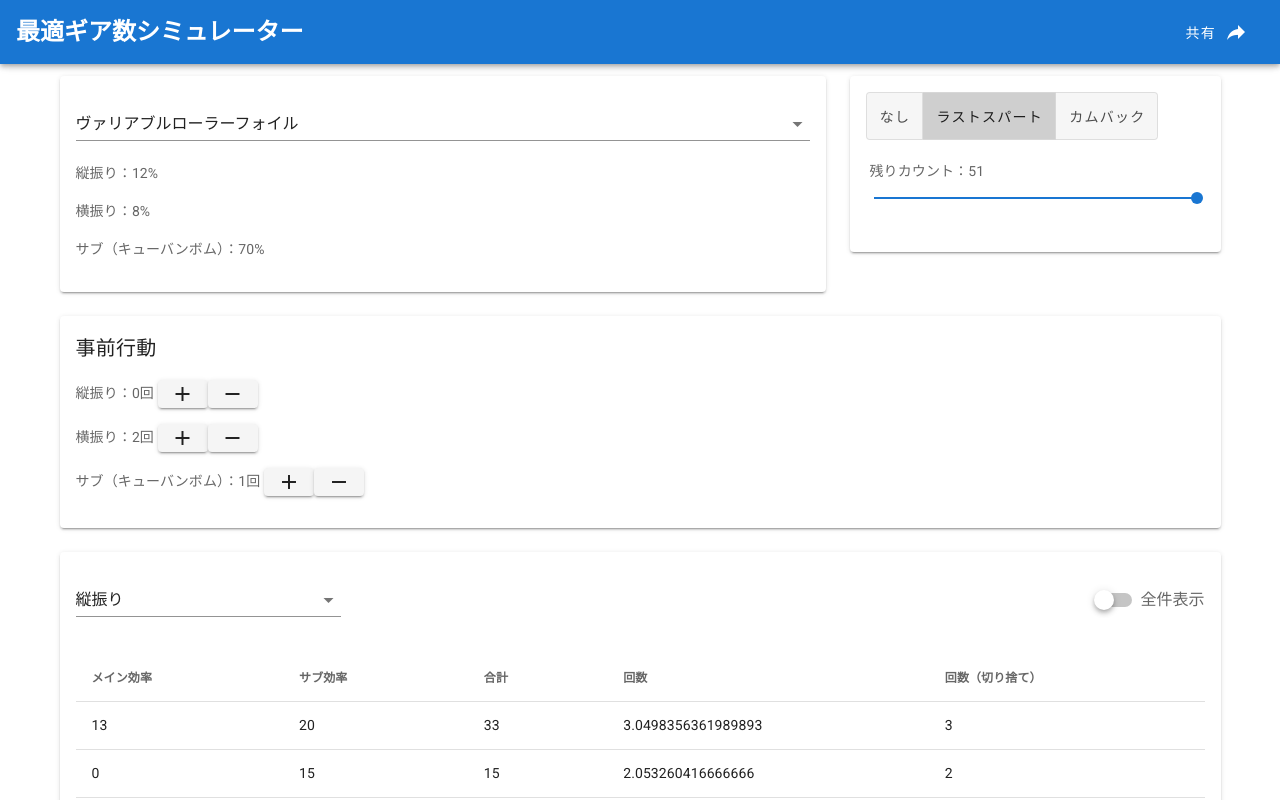
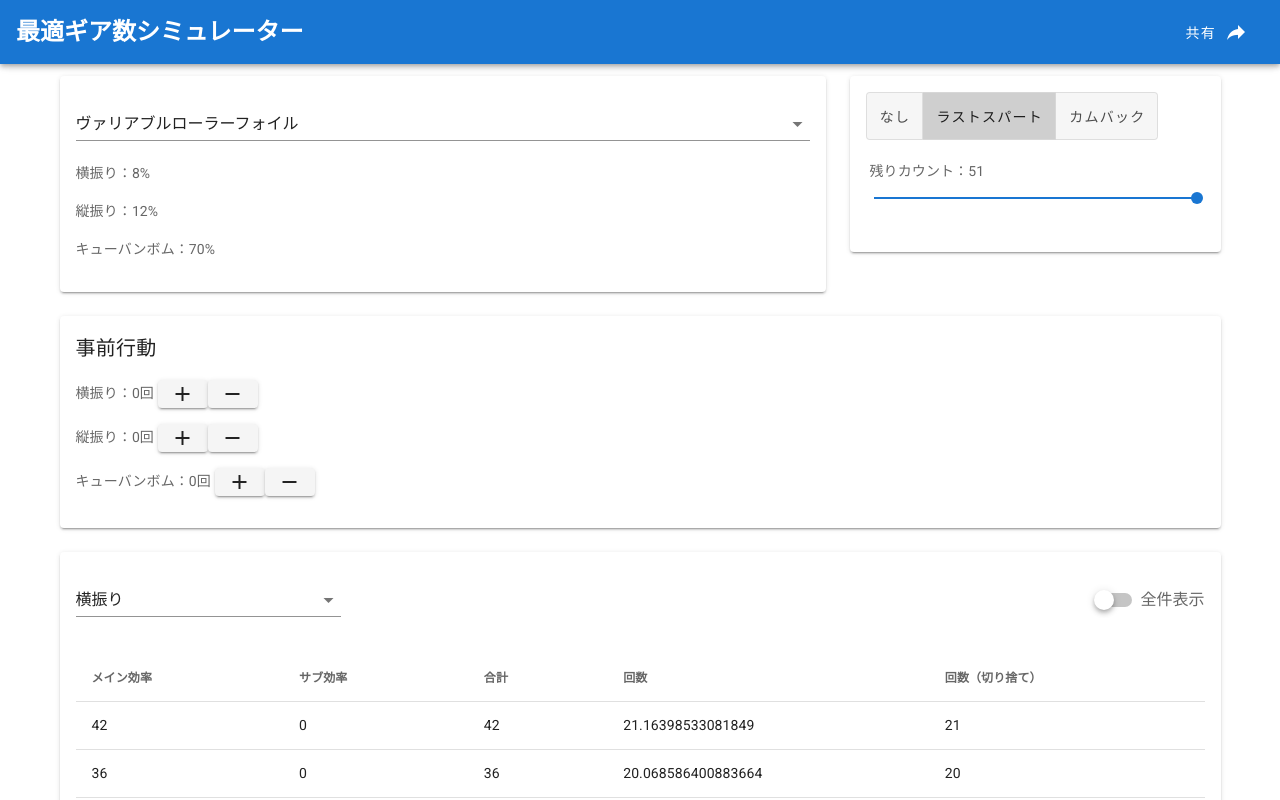
Before and after one commit to nakario/splatoon-best-gear, a Vue app: page / in a window 1280 px wide. Shown: the top 800 px of the page. Built offline with nearby package versions, Linux system fonts and the light colour scheme.

Commit message:
Implement weapon selection

```diff
--- /dev/null
+++ b/src/action.ts
@@ -0,0 +1,43 @@
+import { Powers } from "@/ability";
+import {
+  mainInkGroup,
+  mainInkUsePercentage,
+  subInkGroup,
+  subInkUsePercentage
+} from "@/system";
+
+export interface Action {
+  readonly text: string;
+  count: number;
+  inkUsePercentage(p: Powers, additional: number): number;
+}
+
+class BaseAction<G> {
+  readonly text: string;
+  readonly base: number;
+  readonly group: G;
+  count = 0;
+  constructor(text: string, base: number, group: G) {
+    this.text = text;
+    this.base = base;
+    this.group = group;
+  }
+  increment() {
+    this.count += 1;
+  }
+  decrement() {
+    this.count = Math.max(0, this.count - 1);
+  }
+}
+
+export class MainAction extends BaseAction<mainInkGroup> implements Action {
+  inkUsePercentage(p: Powers, additional: number): number {
+    return mainInkUsePercentage(this.base, p.main + additional, this.group);
+  }
+}
+
+export class SubAction extends BaseAction<subInkGroup> implements Action {
+  inkUsePercentage(p: Powers, additional: number): number {
+    return subInkUsePercentage(this.base, p.sub + additional, this.group);
+  }
+}
--- a/src/components/Table.vue
+++ b/src/components/Table.vue
@@ -4,7 +4,12 @@
       <v-col cols="8">
         <v-card>
           <v-card-text>
-            <v-select v-model="weapon" :items="weapons"></v-select>
+            <v-select
+              v-model="weapon"
+              :items="weapons"
+              return-object
+              v-on:change="resetActions(weapon)"
+            ></v-select>
             <p v-for="action in actions" :key="action.text" class="text-start">
               {{ `${action.text}：${action.base}%` }}
             </p>
@@ -40,10 +45,10 @@
           <v-card-text>
             <p v-for="action in actions" :key="action.text">
               {{ action.text }}：{{ action.count }}回
-              <v-btn small v-on:click="action.count += 1">
+              <v-btn small v-on:click="action.increment()">
                 <v-icon>mdi-plus</v-icon>
               </v-btn>
-              <v-btn small v-on:click="action.count = Math.max(0, action.count - 1)">
+              <v-btn small v-on:click="action.decrement()">
                 <v-icon>mdi-minus</v-icon>
               </v-btn>
             </p>
@@ -57,7 +62,11 @@
           <v-card-title>
             <v-row>
               <v-col md="auto">
-                <v-select v-model="action" :items="actions"></v-select>
+                <v-select
+                  v-model="action"
+                  :items="actions"
+                  return-object
+                ></v-select>
               </v-col>
               <v-spacer></v-spacer>
               <v-col md="auto">
@@ -79,12 +88,9 @@
 
 <script lang="ts">
 import Vue from "vue";
-import {
-  mainInkUsePercentage,
-  subInkUsePercentage,
-  lastSpurtPoint
-} from "@/system";
+import { lastSpurtPoint } from "@/system";
 import { combinations } from "@/combinations";
+import { allWeapons, Weapon } from "@/weapon";
 
 interface ColumnItem {
   main: number;
@@ -95,19 +101,18 @@ interface ColumnItem {
   best: boolean;
 }
 
+const weapons = allWeapons();
+const actions = weapons[0].actions();
+
 export default Vue.extend({
   name: "Table",
 
   data: () => ({
     showAll: false,
-    weapon: "ヴァリアブルローラーフォイル",
-    weapons: ["ヴァリアブルローラーフォイル"],
-    action: "縦振り",
-    actions: [
-      { text: "縦振り", base: 12, count: 0 },
-      { text: "横振り", base: 8, count: 2 },
-      { text: "サブ（キューバンボム）", base: 70, count: 1 }
-    ],
+    weapon: weapons[0],
+    weapons: weapons,
+    action: actions[0],
+    actions: actions,
     headGear: 1,
     remainingCount: 51,
     headers: [
@@ -144,11 +149,13 @@ export default Vue.extend({
         } else if (this.headGear == 2) {
           additional = 10;
         }
-        const subUsed = subInkUsePercentage(70, p.sub + additional, 2);
-        ink -= subUsed;
-        const yokoUsed = mainInkUsePercentage(8, p.main + additional, 2) * 2;
-        ink -= yokoUsed;
-        const repeat = ink / mainInkUsePercentage(12, p.main + additional, 2);
+        for (const a of this.actions) {
+          ink -= a.inkUsePercentage(p, additional) * a.count;
+        }
+        if (ink < 0) {
+          continue;
+        }
+        const repeat = ink / this.action.inkUsePercentage(p, additional);
         const repeatFloor = Math.floor(repeat);
         vs.push({
           main: p.main,
@@ -175,7 +182,6 @@ export default Vue.extend({
       let best = undefined;
       for (let i = 0; i < vs.length; i++) {
         if (best != vs[i].repeatFloor) {
-          console.log(i, best, vs[i].repeatFloor);
           best = vs[i].repeatFloor;
           vs[i].best = true;
         }
@@ -189,6 +195,10 @@ export default Vue.extend({
   methods: {
     filtered: function(values: { best: boolean }[]) {
       return this.showAll ? values : values.filter(v => v.best);
+    },
+    resetActions: function(weapon: Weapon) {
+      this.actions = weapon.actions();
+      this.action = this.actions[0];
     }
   }
 });
--- /dev/null
+++ b/src/weapon.ts
@@ -0,0 +1,49 @@
+import { Action, MainAction, SubAction } from "@/action";
+
+export interface Weapon {
+  text: string;
+  actions(): Action[];
+}
+
+class WeaponImpl implements Weapon {
+  text: string;
+  main: () => Action[];
+  sub: () => Action;
+  constructor(text: string, main: () => Action[], sub: () => Action) {
+    this.text = text;
+    this.main = main;
+    this.sub = sub;
+  }
+  actions(): Action[] {
+    return [...this.main(), this.sub()];
+  }
+}
+
+// main weapons
+
+function variable(): Action[] {
+  return [new MainAction("横振り", 8, 2), new MainAction("縦振り", 12, 2)];
+}
+
+function kelvin(): Action[] {
+  return [new MainAction("メイン", 1.5, 2), new MainAction("スライド", 8, 2)];
+}
+
+// sub weapons
+
+function kyuban(): Action {
+  return new SubAction("キューバンボム", 70, 1);
+}
+
+function tansan(): Action {
+  return new SubAction("タンサンボム", 60, 3);
+}
+
+// all weapons
+
+export function allWeapons(): Weapon[] {
+  return [
+    new WeaponImpl("ヴァリアブルローラーフォイル", variable, kyuban),
+    new WeaponImpl("ケルビン525ベッチュー", kelvin, tansan)
+  ];
+}
```
